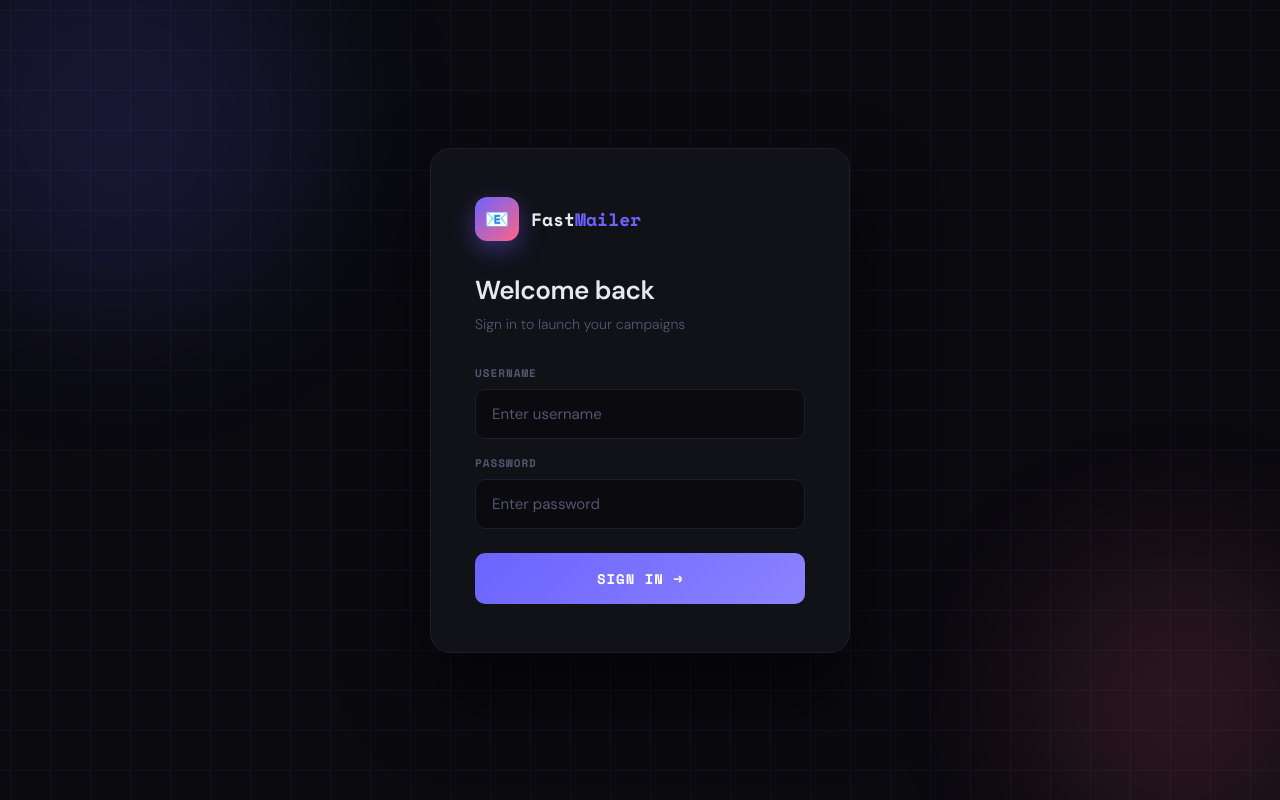
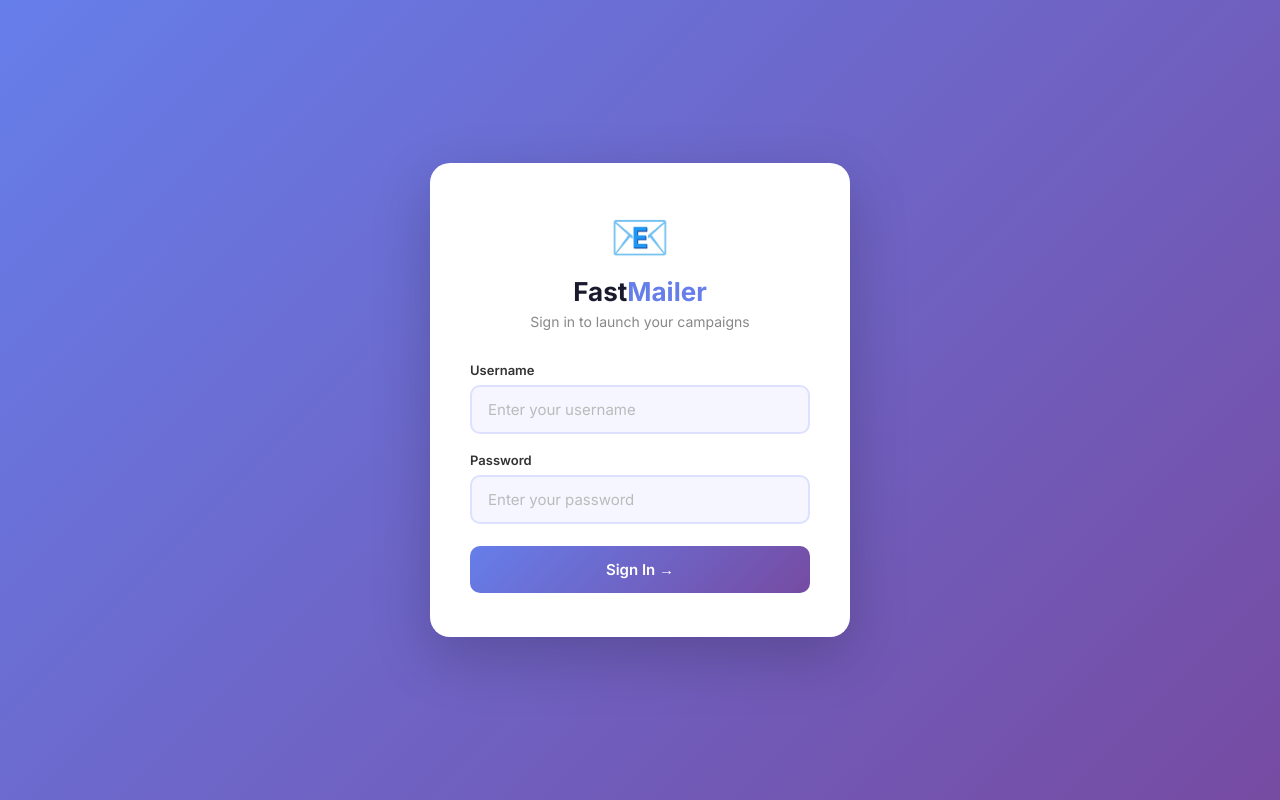
Before and after one commit to deepanshulodhi79-sudo/radhe-radhe-, a website: page public/login.html in a window 1280 px wide. Drawn offline with nearby package versions, Linux system fonts and the light colour scheme.

Commit message:
Update login.html

```diff
--- a/public/login.html
+++ b/public/login.html
@@ -4,48 +4,39 @@
 <meta charset="UTF-8">
 <meta name="viewport" content="width=device-width, initial-scale=1.0">
 <title>Fast Mailer — Login</title>
-<link href="https://fonts.googleapis.com/css2?family=Space+Mono:wght@400;700&family=DM+Sans:wght@300;400;500;600&display=swap" rel="stylesheet">
+<link href="https://fonts.googleapis.com/css2?family=Inter:wght@400;500;600;700&display=swap" rel="stylesheet">
 <style>
 *{margin:0;padding:0;box-sizing:border-box}
-:root{--bg:#0a0a0f;--surface:#111118;--border:#1e1e2e;--accent:#6c63ff;--accent2:#ff6584;--text:#e8e8f0;--muted:#555570;--success:#4ade80;--error:#f87171}
-body{min-height:100vh;background:var(--bg);display:flex;align-items:center;justify-content:center;font-family:'DM Sans',sans-serif;color:var(--text);overflow:hidden;position:relative}
-body::before{content:'';position:fixed;inset:0;background-image:linear-gradient(var(--border) 1px,transparent 1px),linear-gradient(90deg,var(--border) 1px,transparent 1px);background-size:40px 40px;opacity:0.4;animation:gridMove 20s linear infinite}
-@keyframes gridMove{0%{background-position:0 0}100%{background-position:40px 40px}}
-.orb{position:fixed;border-radius:50%;filter:blur(80px);opacity:.15;animation:orbFloat 8s ease-in-out infinite}
-.orb1{width:400px;height:400px;background:var(--accent);top:-100px;left:-100px}
-.orb2{width:300px;height:300px;background:var(--accent2);bottom:-50px;right:-50px;animation-delay:-4s}
-@keyframes orbFloat{0%,100%{transform:translate(0,0)}50%{transform:translate(20px,20px)}}
-.card{position:relative;z-index:10;background:var(--surface);border:1px solid var(--border);border-radius:20px;padding:48px 44px;width:420px;box-shadow:0 40px 80px rgba(0,0,0,.6);animation:cardIn .5s cubic-bezier(.34,1.56,.64,1) both}
-@keyframes cardIn{from{opacity:0;transform:translateY(30px) scale(.95)}to{opacity:1;transform:translateY(0) scale(1)}}
-.logo{display:flex;align-items:center;gap:12px;margin-bottom:32px}
-.logo-icon{width:44px;height:44px;background:linear-gradient(135deg,var(--accent),var(--accent2));border-radius:12px;display:flex;align-items:center;justify-content:center;font-size:20px;box-shadow:0 8px 24px rgba(108,99,255,.4)}
-.logo-text{font-family:'Space Mono',monospace;font-size:18px;font-weight:700}
-.logo-text span{color:var(--accent)}
-h1{font-size:26px;font-weight:600;margin-bottom:8px;letter-spacing:-.5px}
-.sub{color:var(--muted);font-size:14px;margin-bottom:32px;font-weight:300}
-.field{margin-bottom:16px}
-.field label{display:block;font-size:11px;font-weight:700;color:var(--muted);text-transform:uppercase;letter-spacing:1px;margin-bottom:8px;font-family:'Space Mono',monospace}
-.field input{width:100%;padding:14px 16px;background:var(--bg);border:1px solid var(--border);border-radius:10px;color:var(--text);font-family:'DM Sans',sans-serif;font-size:15px;outline:none;transition:all .2s}
-.field input:focus{border-color:var(--accent);box-shadow:0 0 0 3px rgba(108,99,255,.15)}
-.field input::placeholder{color:var(--muted)}
-.btn{width:100%;padding:15px;margin-top:8px;background:linear-gradient(135deg,var(--accent),#8b83ff);border:none;border-radius:10px;color:#fff;font-family:'Space Mono',monospace;font-size:14px;font-weight:700;letter-spacing:1px;cursor:pointer;transition:all .2s}
-.btn:hover{transform:translateY(-1px);box-shadow:0 12px 30px rgba(108,99,255,.5)}
-.btn:disabled{opacity:.6;cursor:not-allowed;transform:none}
-.status{margin-top:14px;padding:10px 14px;border-radius:8px;font-size:13px;text-align:center;display:none}
-.status.error{background:rgba(248,113,113,.1);border:1px solid rgba(248,113,113,.3);color:var(--error);display:block}
-.status.success{background:rgba(74,222,128,.1);border:1px solid rgba(74,222,128,.3);color:var(--success);display:block}
+body{min-height:100vh;background:linear-gradient(135deg,#667eea 0%,#764ba2 100%);display:flex;align-items:center;justify-content:center;font-family:'Inter',sans-serif;padding:20px}
+.card{background:#ffffff;border-radius:20px;padding:44px 40px;width:100%;max-width:420px;box-shadow:0 20px 60px rgba(0,0,0,0.2)}
+.logo{text-align:center;margin-bottom:32px}
+.logo-icon{font-size:48px;display:block;margin-bottom:10px}
+.logo-title{font-size:26px;font-weight:700;color:#1a1a2e}
+.logo-title span{color:#667eea}
+.subtitle{color:#888;font-size:14px;margin-top:6px}
+.field{margin-bottom:18px}
+.field label{display:block;font-size:13px;font-weight:600;color:#333;margin-bottom:7px}
+.field input{width:100%;padding:13px 16px;background:#f5f6ff;border:2px solid #dde1ff;border-radius:10px;color:#1a1a2e;font-family:'Inter',sans-serif;font-size:15px;outline:none;transition:all 0.2s}
+.field input:focus{border-color:#667eea;background:#fff;box-shadow:0 0 0 4px rgba(102,126,234,0.15)}
+.field input::placeholder{color:#bbb}
+.btn{width:100%;padding:14px;margin-top:4px;background:linear-gradient(135deg,#667eea,#764ba2);border:none;border-radius:10px;color:#fff;font-family:'Inter',sans-serif;font-size:15px;font-weight:600;cursor:pointer;transition:all 0.2s}
+.btn:hover{transform:translateY(-1px);box-shadow:0 8px 25px rgba(102,126,234,0.5)}
+.btn:disabled{opacity:0.6;cursor:not-allowed;transform:none}
+.status{margin-top:14px;padding:11px 14px;border-radius:8px;font-size:13px;text-align:center;display:none;font-weight:500}
+.status.error{background:#fff0f0;border:1.5px solid #ffcccc;color:#e53e3e;display:block}
+.status.success{background:#f0fff4;border:1.5px solid #9ae6b4;color:#276749;display:block}
 </style>
 </head>
 <body>
-<div class="orb orb1"></div>
-<div class="orb orb2"></div>
 <div class="card">
-  <div class="logo"><div class="logo-icon">📧</div><div class="logo-text">Fast<span>Mailer</span></div></div>
-  <h1>Welcome back</h1>
-  <p class="sub">Sign in to launch your campaigns</p>
-  <div class="field"><label>Username</label><input id="username" type="text" placeholder="Enter username"></div>
-  <div class="field"><label>Password</label><input id="password" type="password" placeholder="Enter password"></div>
-  <button class="btn" id="loginBtn">SIGN IN →</button>
+  <div class="logo">
+    <span class="logo-icon">📧</span>
+    <div class="logo-title">Fast<span>Mailer</span></div>
+    <div class="subtitle">Sign in to launch your campaigns</div>
+  </div>
+  <div class="field"><label>Username</label><input id="username" type="text" placeholder="Enter your username"></div>
+  <div class="field"><label>Password</label><input id="password" type="password" placeholder="Enter your password"></div>
+  <button class="btn" id="loginBtn">Sign In →</button>
   <div class="status" id="status"></div>
 </div>
 <script>
@@ -53,13 +44,13 @@ const btn=document.getElementById('loginBtn'),st=document.getElementById('status
 async function doLogin(){
   const u=document.getElementById('username').value.trim(),p=document.getElementById('password').value.trim();
   if(!u||!p){st.className='status error';st.textContent='Username and password required';return}
-  btn.disabled=true;btn.textContent='SIGNING IN...';st.className='status';
+  btn.disabled=true;btn.textContent='Signing in...';st.className='status';
   try{
     const r=await fetch('/login',{method:'POST',headers:{'Content-Type':'application/json'},body:JSON.stringify({username:u,password:p})});
     const d=await r.json();
-    if(d.success){st.className='status success';st.textContent='✅ Login successful!';setTimeout(()=>window.location.href='/launcher',800)}
-    else{st.className='status error';st.textContent='❌ '+(d.message||'Invalid credentials');btn.disabled=false;btn.textContent='SIGN IN →'}
-  }catch(e){st.className='status error';st.textContent='❌ Connection error';btn.disabled=false;btn.textContent='SIGN IN →'}
+    if(d.success){st.className='status success';st.textContent='✅ Login successful!';setTimeout(()=>window.location.href='/launcher',700)}
+    else{st.className='status error';st.textContent='❌ '+(d.message||'Invalid credentials');btn.disabled=false;btn.textContent='Sign In →'}
+  }catch(e){st.className='status error';st.textContent='❌ Connection error';btn.disabled=false;btn.textContent='Sign In →'}
 }
 btn.addEventListener('click',doLogin);
 document.addEventListener('keydown',e=>{if(e.key==='Enter')doLogin()});
```
